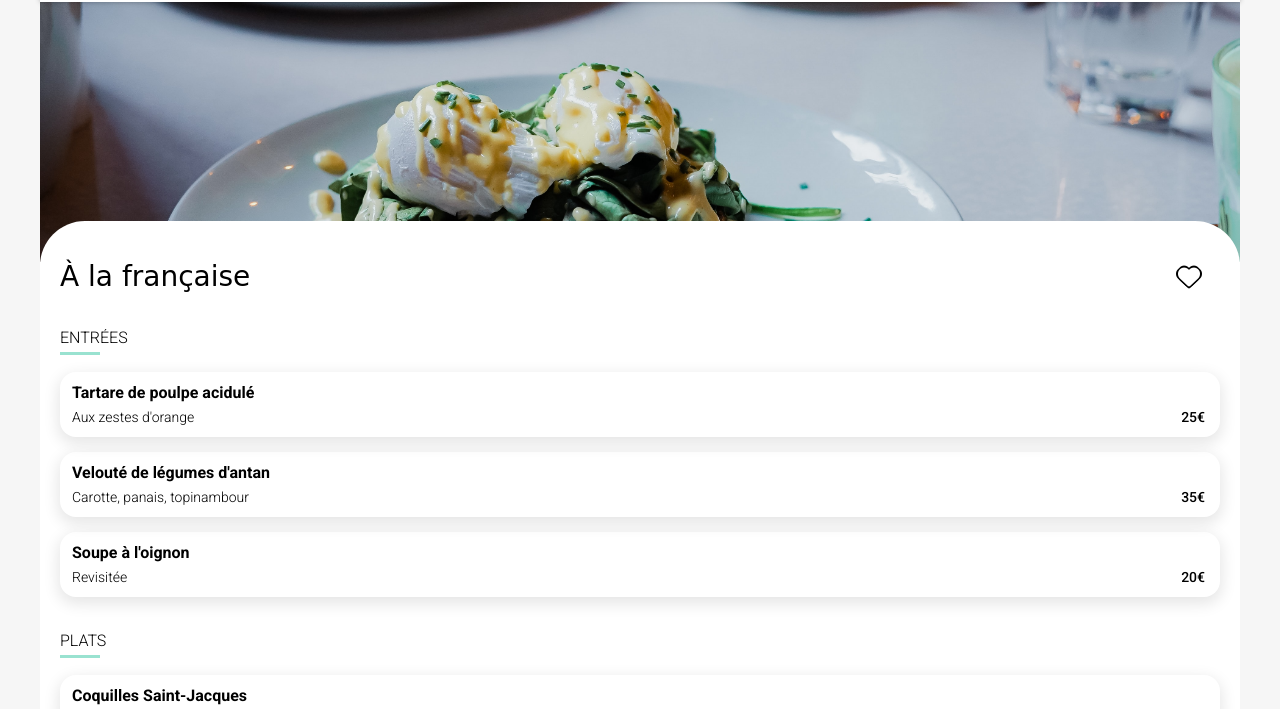
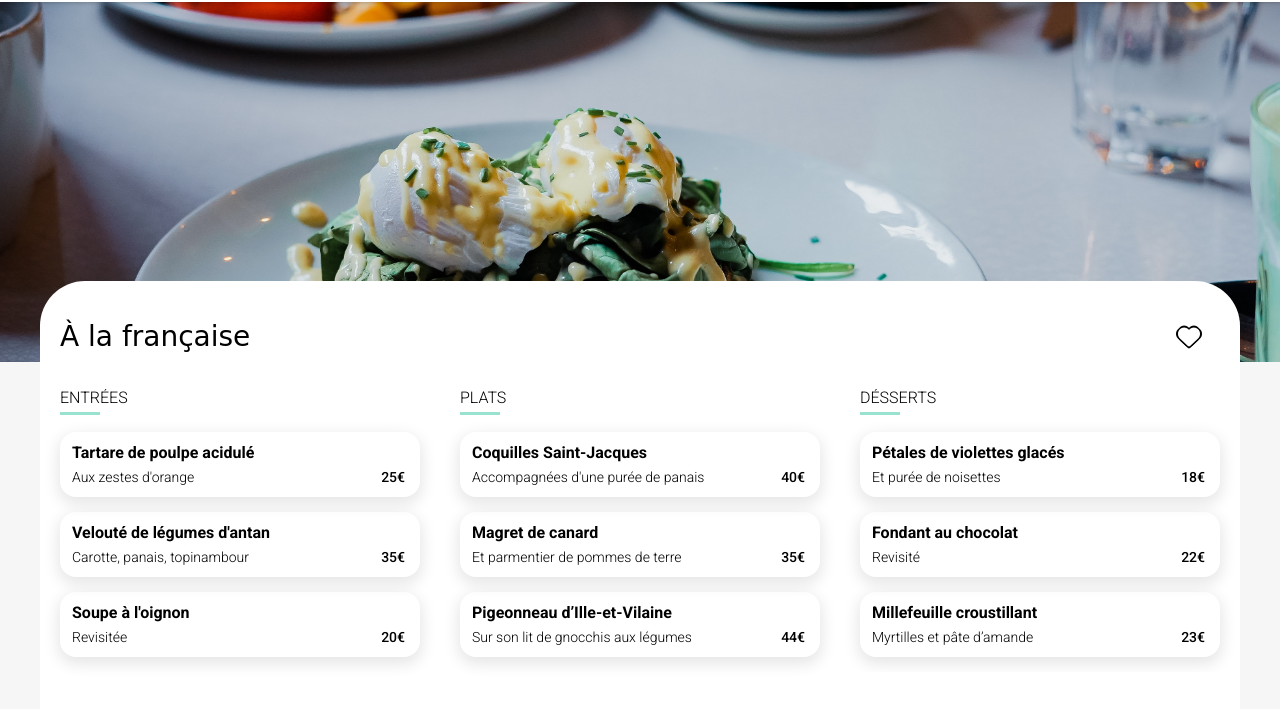
Before and after one commit to ndadevweb/p3-ohmyfood, a website: page public/restaurant-a-la-francaise.html in a window 1280 px wide. Shown: the part 61-770 px from the top of the page. Drawn offline with Linux system fonts and the light colour scheme; a web font is replaced by a local one.

Commit message:
Mise en place du responsive sur les pages menus pour les versions desktop et tablette
Ajout du mailto dans le lien contact du ' footer '

```diff
--- a/public/restaurant-a-la-francaise.html
+++ b/public/restaurant-a-la-francaise.html
@@ -16,7 +16,6 @@
         <link href="https://fonts.googleapis.com/css2?family=Roboto:ital,wght@0,100;0,300;0,400;0,500;0,700;0,900;1,100;1,300;1,400;1,500;1,700;1,900&family=Shrikhand&display=swap" rel="stylesheet" />
     </head>
     <body>
-        <div class="container">
         <header class="header">
             <a href="./index.html" class="header__back"><i class="fa-solid fa-arrow-left"></i></a>
             <img src="./images/logo/ohmyfood@2x.svg" alt="ohmyfood - logo" class="header__logo" />
@@ -24,8 +23,8 @@
 
         <main>
             <div class="restaurant">
-                    <form class="restaurant__menu">
-                        <img src="./images/restaurants/toa-heftiba-DQKerTsQwi0-unsplash.jpg" alt="" class="restaurant__menu__image" />
+                <img src="./images/restaurants/toa-heftiba-DQKerTsQwi0-unsplash.jpg" alt="" class="restaurant__image" />
+                <form class="container restaurant__menu">
                     <h2>À la française<i class="heart fa-solid fa-heart"></i></h2>
 
                     <section class="restaurant__menu__list">
@@ -177,7 +176,6 @@
                 </ul>
             </nav>
         </footer>
-        </div>
 
         <!-- font awesome -->
         <script src="https://kit.fontawesome.com/994e9d2d58.js" crossorigin="anonymous"></script>
--- a/sass/pages/_restaurant.scss
+++ b/sass/pages/_restaurant.scss
@@ -1,23 +1,55 @@
 .restaurant {
 
+    &__image {
+
+        @include responsive('large') {
+            height: 460px;
+        }
+
+        @include responsive('medium') {
+            height: 360px;
+        }
+
+        position: relative;
+        width: 100%;
+        height: 260px;
+        object-fit: cover;
+    }
+
     &__menu {
+
+        @include responsive('large') {
+            display: grid;
+            grid-template-columns: repeat(3, 1fr);
+
+            & > h2 {
+                grid-row: 1 / 1;
+                grid-column: 1 / 4;
+            }
+
+            &__list {
+                overflow: hidden;
+            }
+
+            & > button {
+                grid-column: 2 / 3;
+            }
+        }
 
         padding-bottom: 55px;
         background: $color-white;
 
-        &__image {
-            position: relative;
-            width: 100%;
-            height: 260px;
-            object-fit: cover;
-        }
-
         & > h2 {
+            @include responsive('large') {
+                margin-top: -85px;
+            }
             display: flex;
             align-items: center;
             justify-content: space-between;
+
             position: relative;
             z-index: 200;
+
             border-radius: 45px 45px 0 0;
             background: $color-white;
 
@@ -34,6 +66,7 @@
         }
 
         &__list {
+
             margin-bottom: 35px;
 
             &:last-of-type {
```
Also changed, not shown: public/restaurant-la-note-enchantee.html (+2 -4 lines), public/restaurant-la-palette-du-gout.html (+2 -4 lines), public/restaurant-le-delice-des-sens.html (+2 -4 lines), public/css/style.css, 1 other file. Lines whose indentation alone changed are shown as unchanged.
